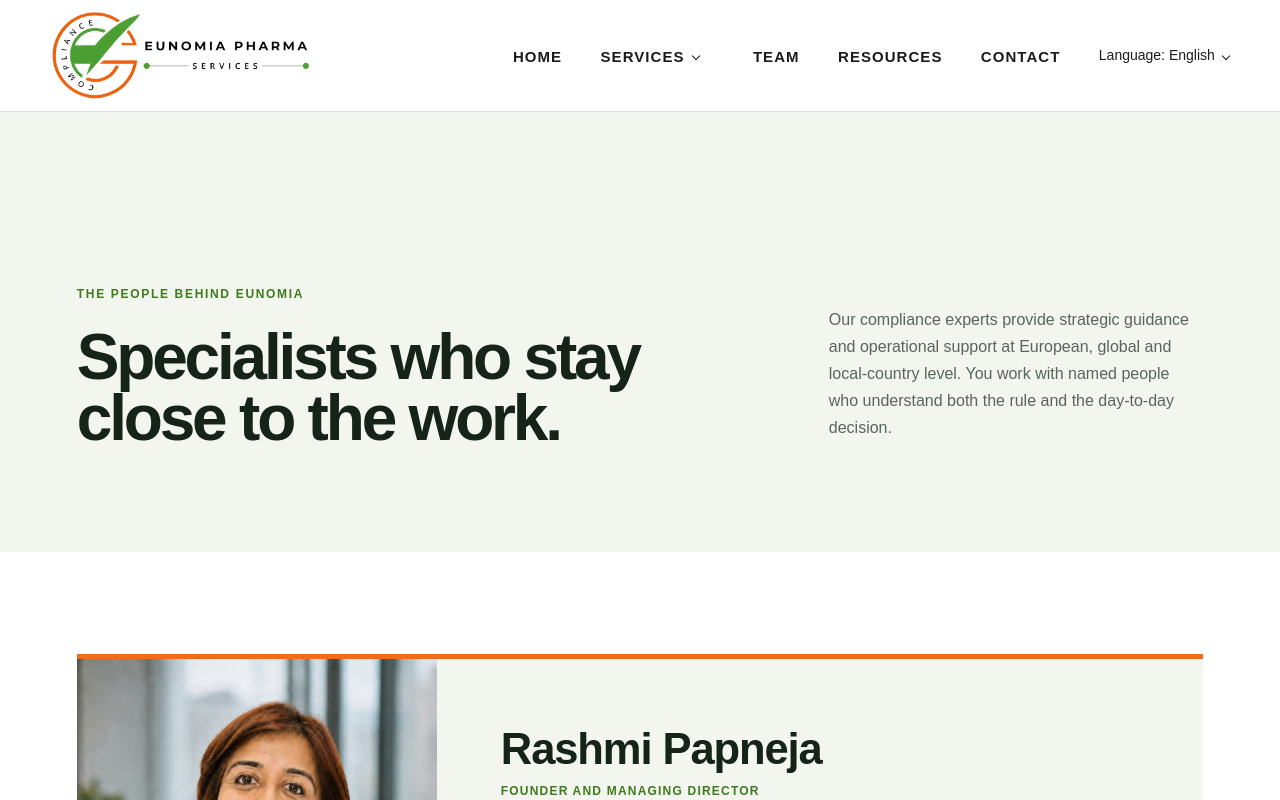
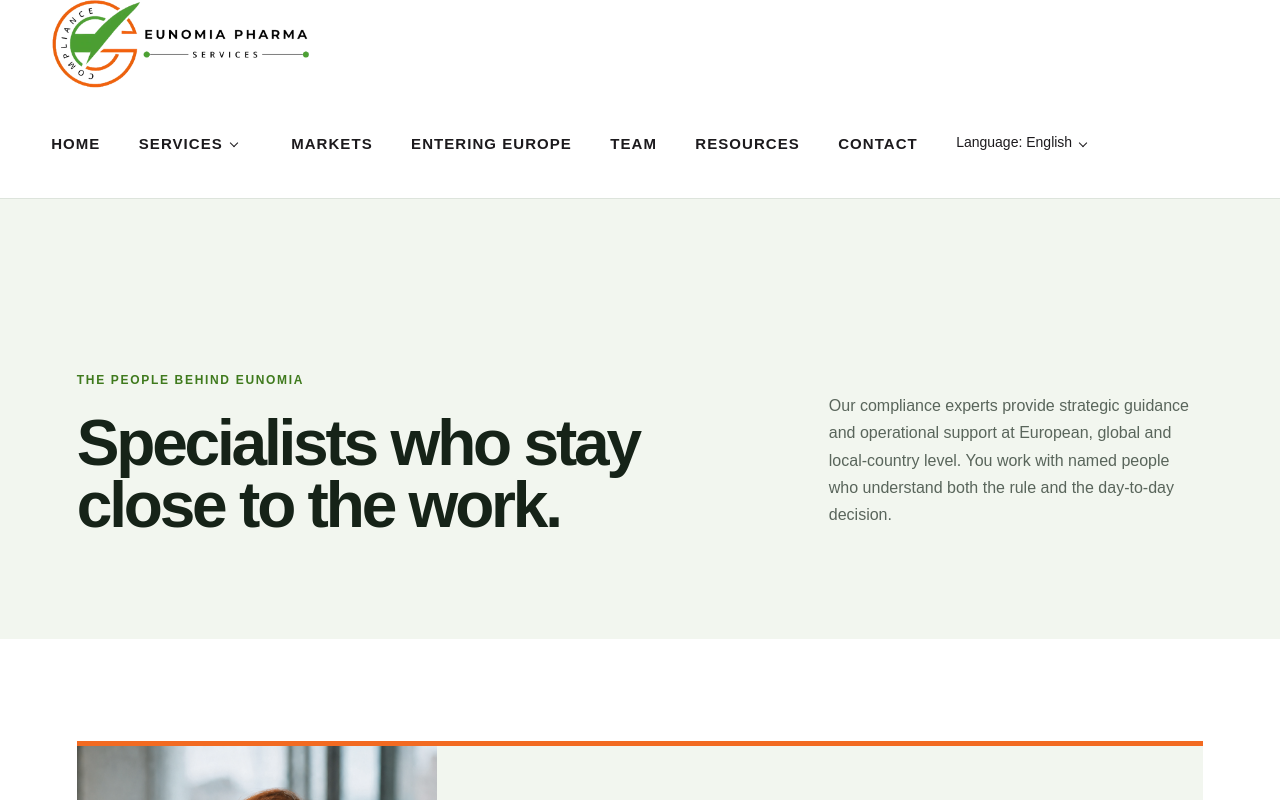
Before and after one commit to eunomiapharmaservices/Eunomia_New_Website, a Next.js app: page /team in a window 1280 px wide. Shown: the top 800 px of the page. Built offline with nearby package versions, Linux system fonts and the light colour scheme.

Commit message:
Add markets and Europe entry navigation

```diff
--- a/components/SiteChrome.tsx
+++ b/components/SiteChrome.tsx
@@ -27,6 +27,8 @@ export function PrimaryNav({ locale = "en" }: { locale?: Locale }) {
           <a href={localPath("/services#approach")}><b>{copy.howWeDeliver}</b><small>{copy.deliverySummary}</small></a>
         </div>
       </details>
+      <a href="/markets">Markets</a>
+      <a href="/entering-europe">Entering Europe</a>
       <a href={localPath("/team")}>{copy.team}</a>
       <a href={localPath("/resources")}>{copy.resources}</a>
       <a href={localPath("/contact")}>{copy.contact}</a>
```
